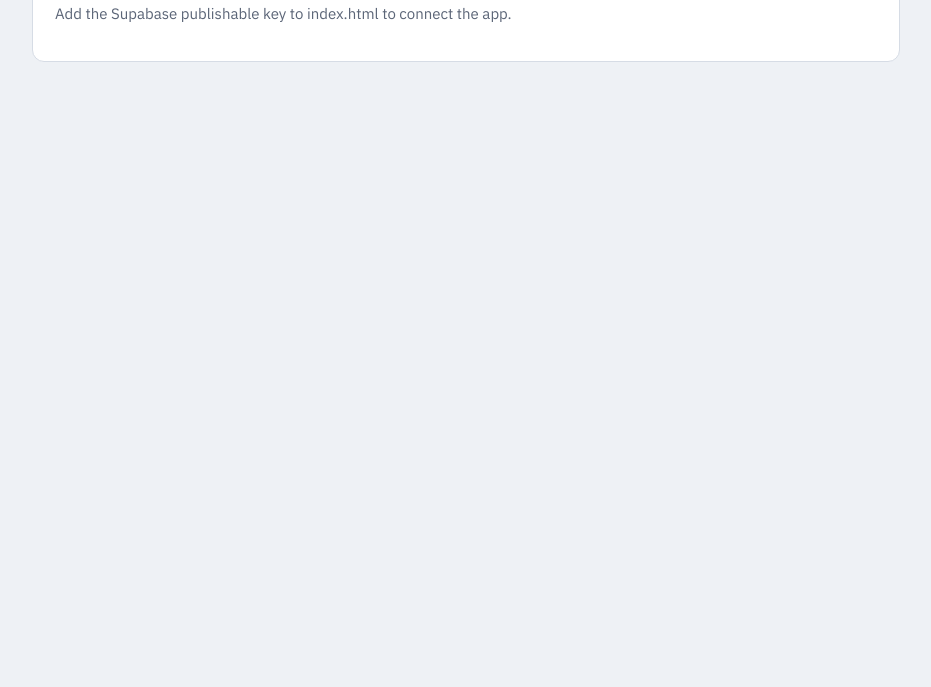
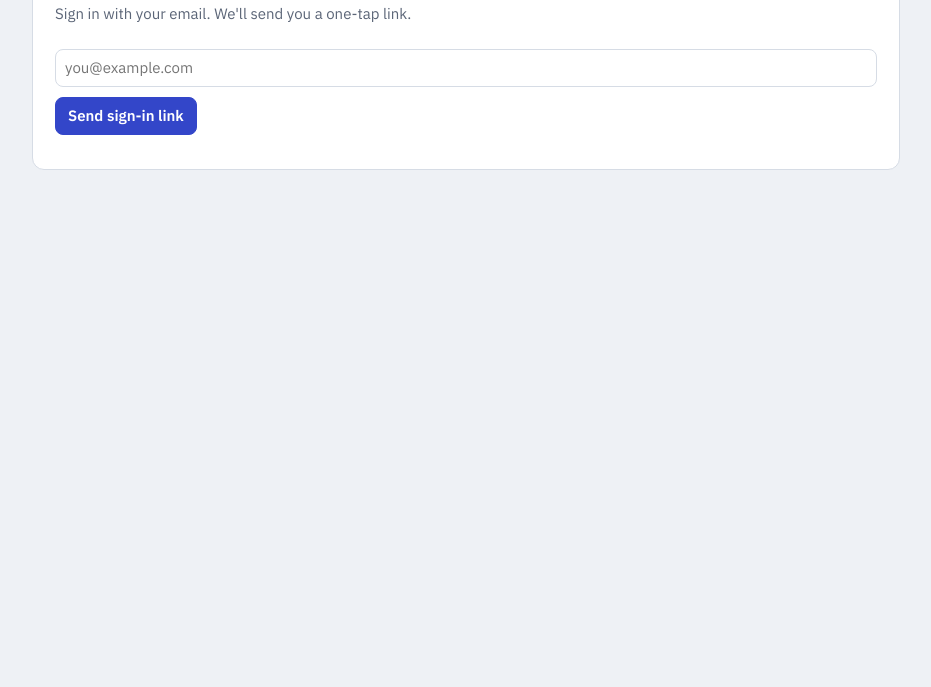
Before and after one commit to GiulioGiannetti/tcg-collector, a plain HTML site: page index.html in a window 1280 px wide. Shown: the part 113-800 px from the top of the page, without its empty margins (174-1105 px from the left). Drawn offline with nearby package versions, Linux system fonts and the light colour scheme.

Commit message:
Change Supabase ANON_KEY to the new value
Updated the Supabase anonymous key in index.html.

```diff
--- a/index.html
+++ b/index.html
@@ -69,7 +69,7 @@ ul.list{list-style:none;margin:8px 0 0;padding:0;background:var(--surface);borde
 <script>
 // ---- config: the publishable (anon) key is safe in browser code; your data is protected by row-level security ----
 const SUPABASE_URL = "https://nkjxyelfekgfjlfxkkvk.supabase.co";
-const SUPABASE_ANON_KEY = "PASTE_PUBLISHABLE_KEY_HERE";
+const SUPABASE_ANON_KEY = "sb_publishable_juI9-HkffckYydt9j7o6TA_Vda592lA";
 
 const sb = supabase.createClient(SUPABASE_URL, SUPABASE_ANON_KEY);
 const GAMES = [["pokemon","Pokémon"],["one-piece","One Piece"],["dragon-ball","Dragon Ball"],["magic","Magic"],["yugioh","Yu-Gi-Oh!"]];
```
